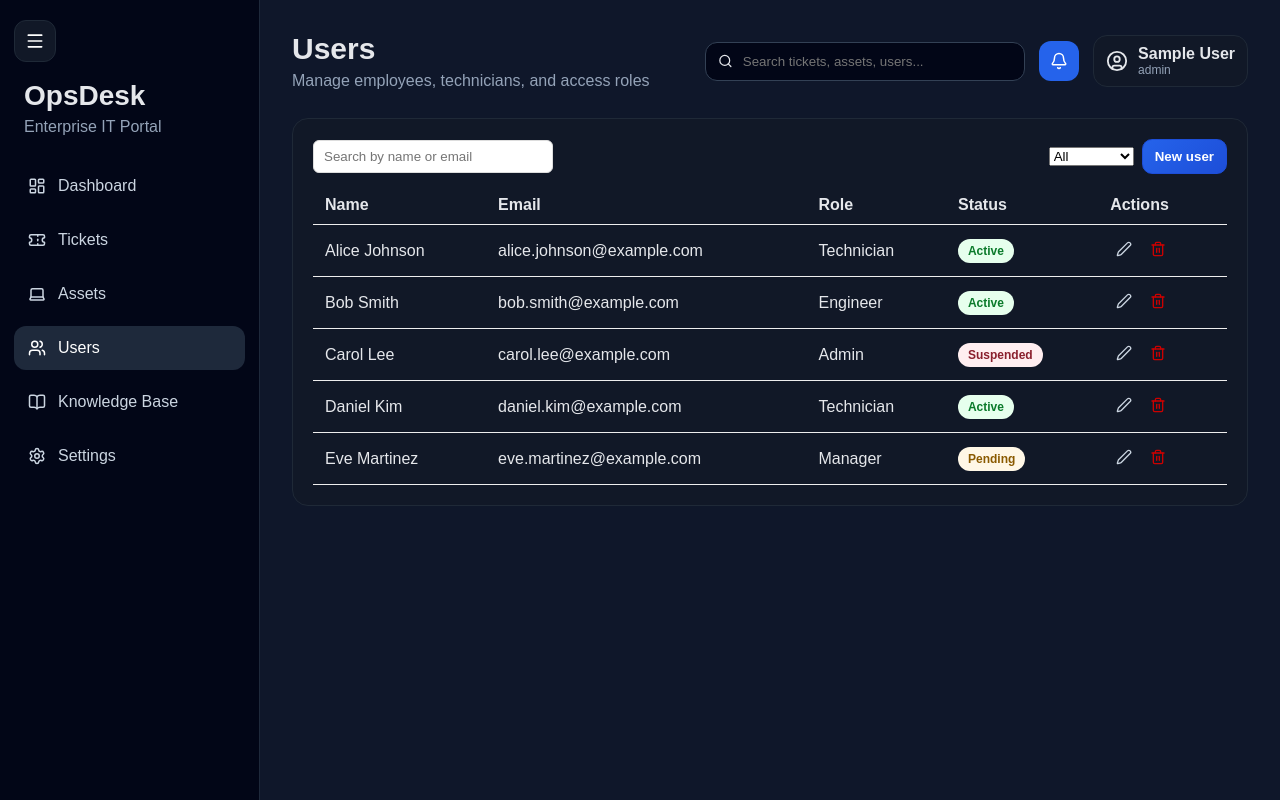
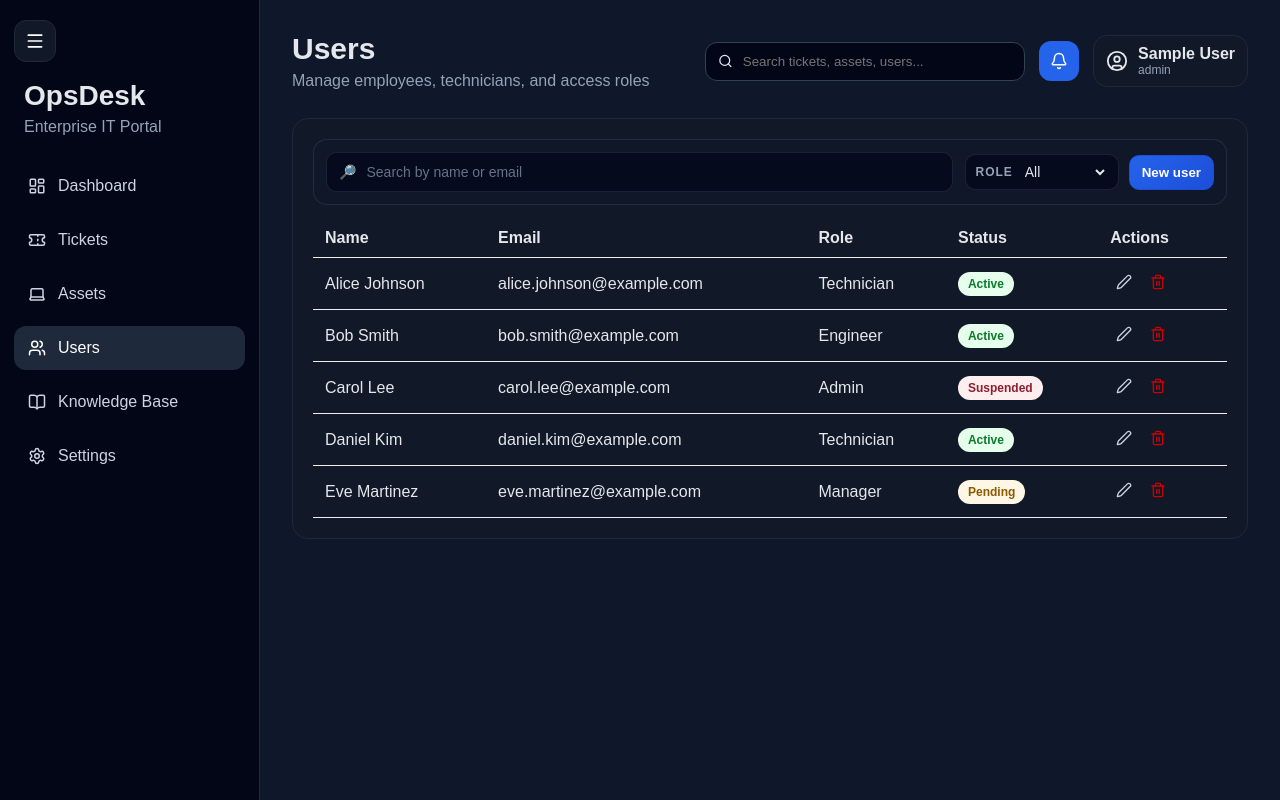
Before and after one commit to Henersy/opsdesk, a React (Vite) app in the folder client/: page /users in a window 1280 px wide. Built offline with nearby package versions, Linux system fonts and the light colour scheme; sample sign-in values are in the browser's storage.

Commit message:
Polish users toolbar styling

```diff
--- a/client/src/pages/Users.css
+++ b/client/src/pages/Users.css
@@ -3,18 +3,66 @@
   justify-content: space-between;
   gap: 12px;
   align-items: center;
-  margin-bottom: 12px;
+  margin-bottom: 14px;
+  padding: 12px;
+  border-radius: 14px;
+  background: rgba(15, 23, 42, 0.7);
+  border: 1px solid rgba(148, 163, 184, 0.16);
 }
-.users-page .search input {
-  padding: 8px 10px;
-  border: 1px solid #ddd;
-  border-radius: 6px;
-  min-width: 240px;
+.users-page .search-panel {
+  display: flex;
+  align-items: center;
+  gap: 8px;
+  flex: 1;
+  min-width: 260px;
+  padding: 10px 12px;
+  border-radius: 10px;
+  background: rgba(2, 6, 23, 0.7);
+  border: 1px solid rgba(148, 163, 184, 0.16);
+}
+.users-page .search-icon {
+  color: #60a5fa;
+  font-size: 14px;
+}
+.users-page .search-panel input {
+  width: 100%;
+  border: none;
+  outline: none;
+  background: transparent;
+  color: #e5e7eb;
+  font-size: 14px;
+}
+.users-page .search-panel input::placeholder {
+  color: #64748b;
 }
 .users-page .filters {
   display: flex;
+  gap: 10px;
+  align-items: center;
+}
+.users-page .filter-select {
+  display: flex;
+  align-items: center;
   gap: 8px;
-  align-items: center;
+  padding: 8px 10px;
+  border-radius: 10px;
+  background: rgba(2, 6, 23, 0.7);
+  border: 1px solid rgba(148, 163, 184, 0.16);
+}
+.users-page .filter-label {
+  color: #94a3b8;
+  font-size: 12px;
+  font-weight: 600;
+  text-transform: uppercase;
+  letter-spacing: 0.08em;
+}
+.users-page .filter-select select {
+  border: none;
+  outline: none;
+  background: transparent;
+  color: #e5e7eb;
+  font-size: 14px;
+  cursor: pointer;
 }
 .users-table {
   width: 100%;
--- a/client/src/pages/Users.jsx
+++ b/client/src/pages/Users.jsx
@@ -52,10 +52,13 @@ function Users() {
     <AppLayout title="Users" subtitle="Manage employees, technicians, and access roles">
       <div className="users-page panel">
         <div className="users-toolbar">
-          <div className="search">
+          <div className="search-panel">
+            <div className="search-icon">🔎</div>
             <input placeholder="Search by name or email" value={query} onChange={(e) => setQuery(e.target.value)} />
           </div>
           <div className="filters">
+            <label className="filter-select">
+              <span className="filter-label">Role</span>
               <select value={roleFilter} onChange={(e) => setRoleFilter(e.target.value)}>
                 {roles.map((r) => (
                   <option key={r} value={r}>
@@ -63,6 +66,7 @@ function Users() {
                   </option>
                 ))}
               </select>
+            </label>
             <button className="btn primary" onClick={openNew}>
               New user
             </button>
```
Lines whose indentation alone changed are shown as unchanged.
